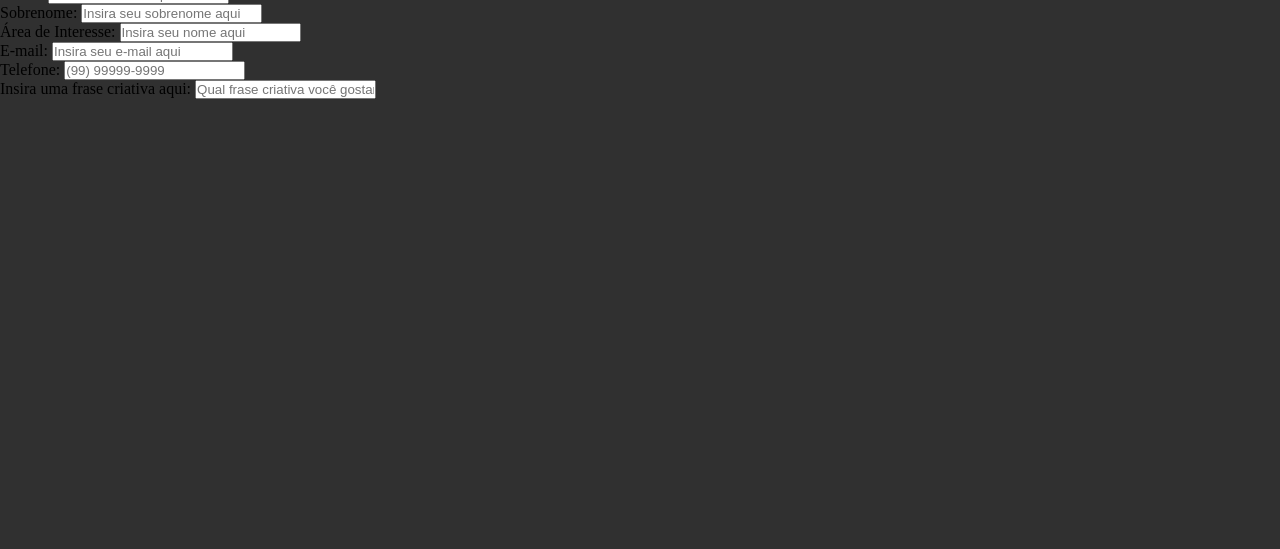
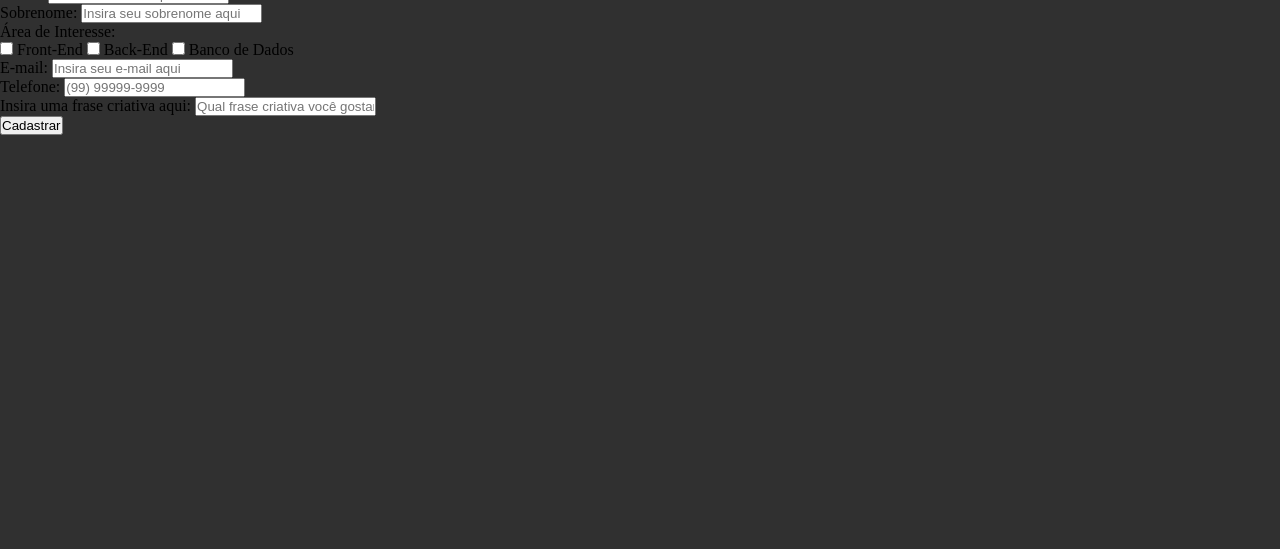
Before and after one commit to PeterParkison/bootcamp-curso, a plain HTML site: page index.html in a window 1280 px wide. Shown: the part 251-800 px from the top of the page. Drawn offline with Linux system fonts and the light colour scheme.

Commit message:
arrumando forms

```diff
--- a/index.html
+++ b/index.html
@@ -23,6 +23,7 @@
         <button>Login</button>
     </nav>
     <section id="contentSection">
+        <!--TEXTO COMEÇO-->
         <header>
             <h1>BOOTCAMP DNC</h1>
 
@@ -33,6 +34,7 @@
                 <span class="griff">BACK-END, FRONT-END & BANCO DE DADOS.</span>
             </h2>
         </header>
+        <!--FORMS-->
         <form action="">
             <div class="formGroup">
                 <label for="pnome">Nome:</label>
@@ -45,8 +47,17 @@
             </div>
 
             <div class="formGroup">
-                <label for="pnome">Área de Interesse:</label>
-                <input type="text" name="pnome" id="pnome" placeholder="Insira seu nome aqui">
+                <label for="areaForm">Área de Interesse:</label>
+                <div id="checkboxItens">
+                    <input type="checkbox" name="cbFrontEnd" id="cbFrontEnd">
+                    <label for="cbFrontEnd">Front-End</label>
+
+                    <input type="checkbox" name="cbBrackEnd" id="cbBackEnd">
+                    <label for="cbBackEnd">Back-End</label>
+
+                    <input type="checkbox" name="cbBancoDados" id="cbBancoDados">
+                    <label for="cbBancoDados">Banco de Dados</label>
+                </div>
             </div>
 
             <div class="formGroup">
@@ -63,6 +74,8 @@
                 <label for="phraseForm">Insira uma frase criativa aqui:</label>
                 <input type="text" name="phraseForm" id="phraseForm" placeholder="Qual frase criativa você gostaria de falar? :)">
             </div>
+
+            <input type="submit" value="Cadastrar">
         </form>
     </section>
 </body>
```
